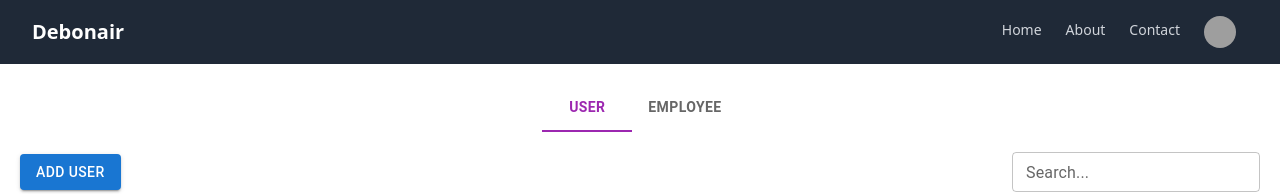
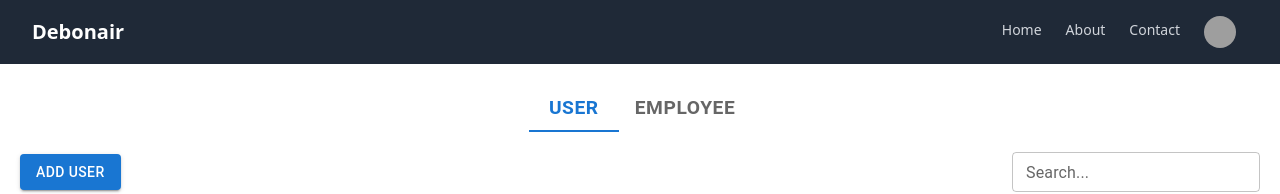
Before and after one commit to OutcastR07/user-employee-list, a React (Create React App) app: page / in a window 1280 px wide. Shown: the top 194 px of the page. Built offline with nearby package versions, Linux system fonts and the light colour scheme; no server answers; grey boxes are pictures that could not be loaded.

Commit message:
tab-header-design

```diff
--- a/src/components/Tabs/Tabs.js
+++ b/src/components/Tabs/Tabs.js
@@ -177,13 +177,13 @@ export default function ColorTabs() {
       <Tabs
         value={value}
         onChange={handleChange}
-        textColor="secondary"
-        indicatorColor="secondary"
-        aria-label="secondary tabs example"
+        textColor="primary"
+        indicatorColor="primary"
+        aria-label="tabs example"
         centered
       >
-        <Tab label="User" sx={{ fontWeight: "bold" }} />
-        <Tab label="Employee" sx={{ fontWeight: "bold" }} />
+        <Tab label="User" sx={{ fontWeight: "bold", fontSize: "1.2rem" }} />
+        <Tab label="Employee" sx={{ fontWeight: "bold", fontSize: "1.2rem" }} />
       </Tabs>
       <Box
         sx={{
```
